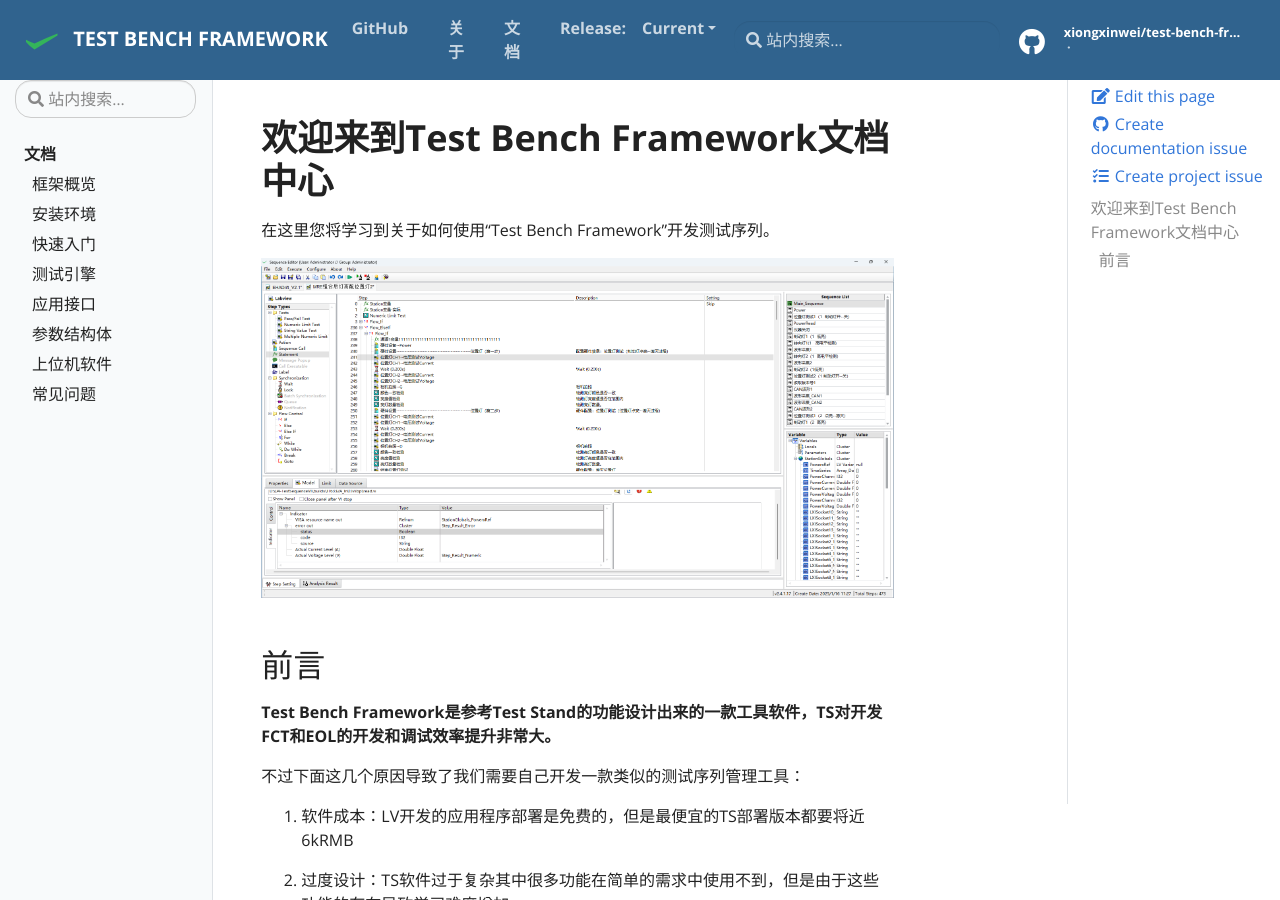
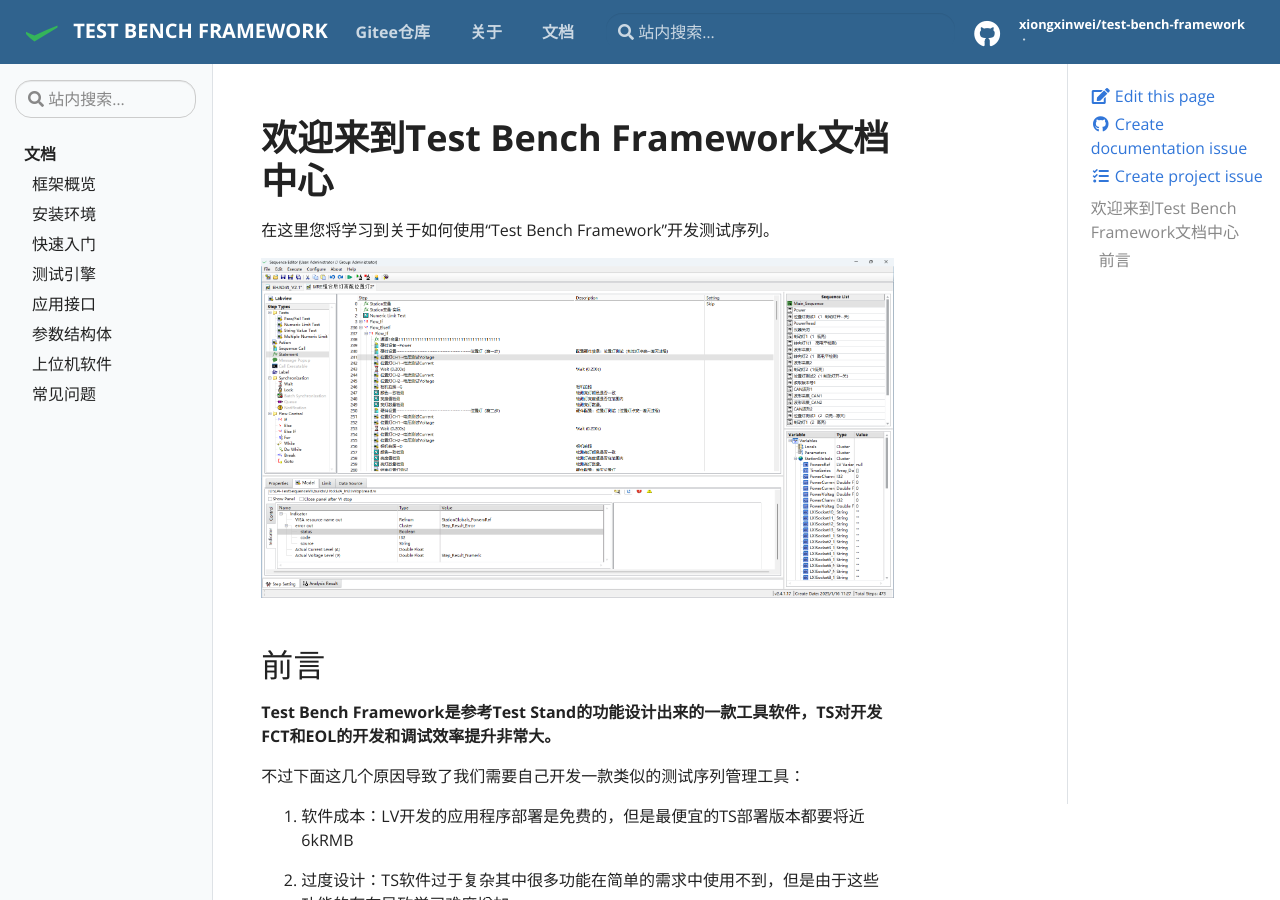
Before and after one commit to XiongXinwei-code/test-bench-framework, a Jekyll site: the page built from docs/pages/index.md, in a window 1280 px wide and 900 px high. Built offline with Jekyll 4.4.1, drawn with Linux system fonts in a browser that asks for light colours.

Commit message:
Disable versioning and update repo link label
Versioning is now disabled in the documentation config. The repository link label in the header was changed from 'GitHub' to 'Gitee仓库' to reflect the new repository location.

```diff
--- a/docs/_config.yml
+++ b/docs/_config.yml
@@ -40,7 +40,7 @@
   version_menu: "Release"
   version_dir: Archive
   tocversion_dir: versions
-  versioning: true
+  versioning: false
 
   # Disable so older versions cannot be searched
   allow_search: true
--- a/docs/_includes/header.html
+++ b/docs/_includes/header.html
@@ -6,7 +6,7 @@
 	<div class="td-navbar-nav-scroll ml-md-auto" id="main_navbar">
 		<ul class="navbar-nav mt-2 mt-lg-0">{% if site.repo %}
 			<li class="nav-item mr-4 mb-2 mb-lg-0">
-                            <a class="nav-link" href="{{ site.repo }}" target="_blank"><span>GitHub</span></a>
+                            <a class="nav-link" href="{{ site.repo }}" target="_blank"><span>Gitee仓库</span></a>
 			</li>{% endif %}{% for link in site.data.navigation %}
 			<li class="nav-item mr-4 mb-2 mb-lg-0">
                             <a class="nav-link" href="{% if link.url %}{{ site.baseurl }}/{{ link.url }}{% else %}{{ link.external_url }}{% endif %}" ><span>{{ link.title }}</span></a>
```
